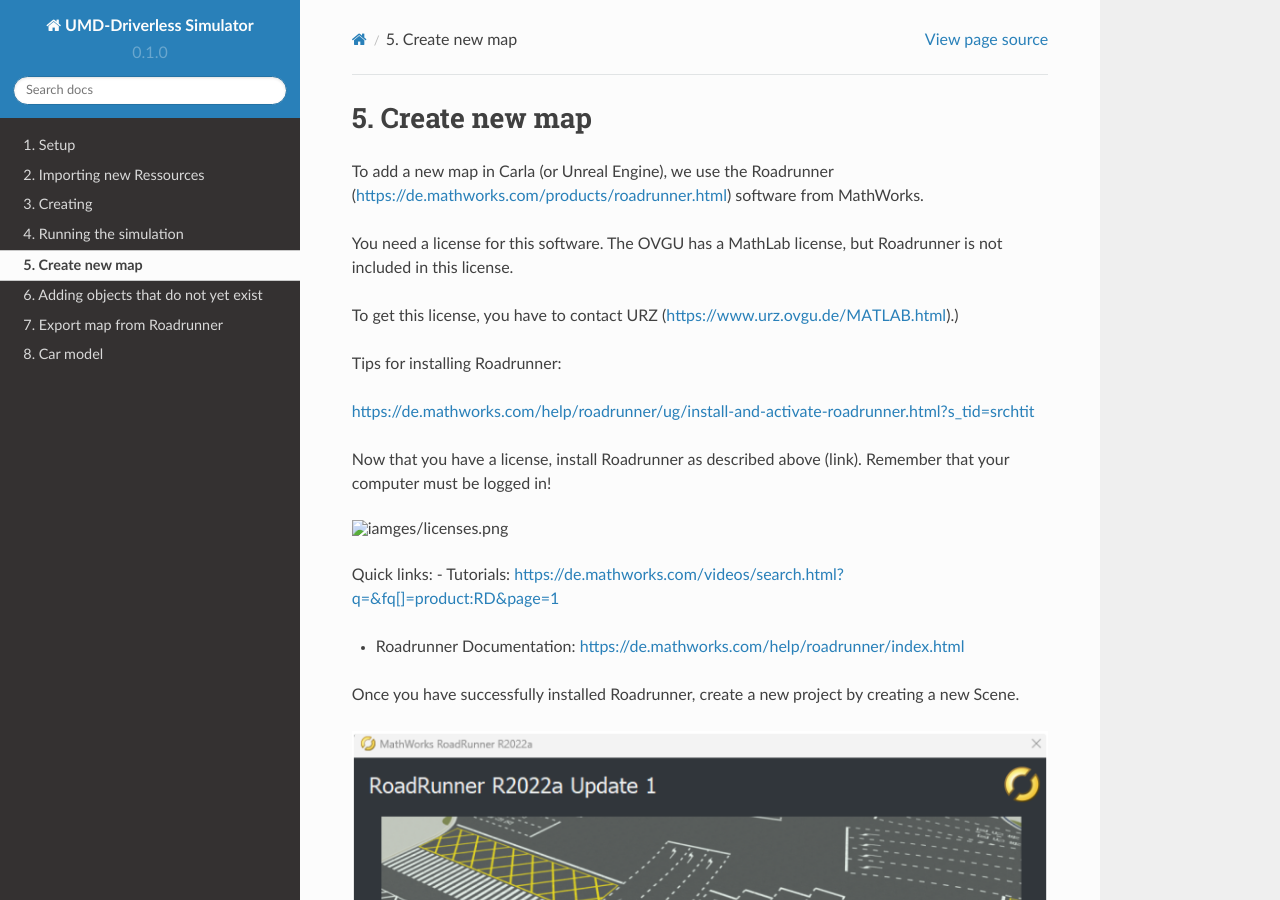
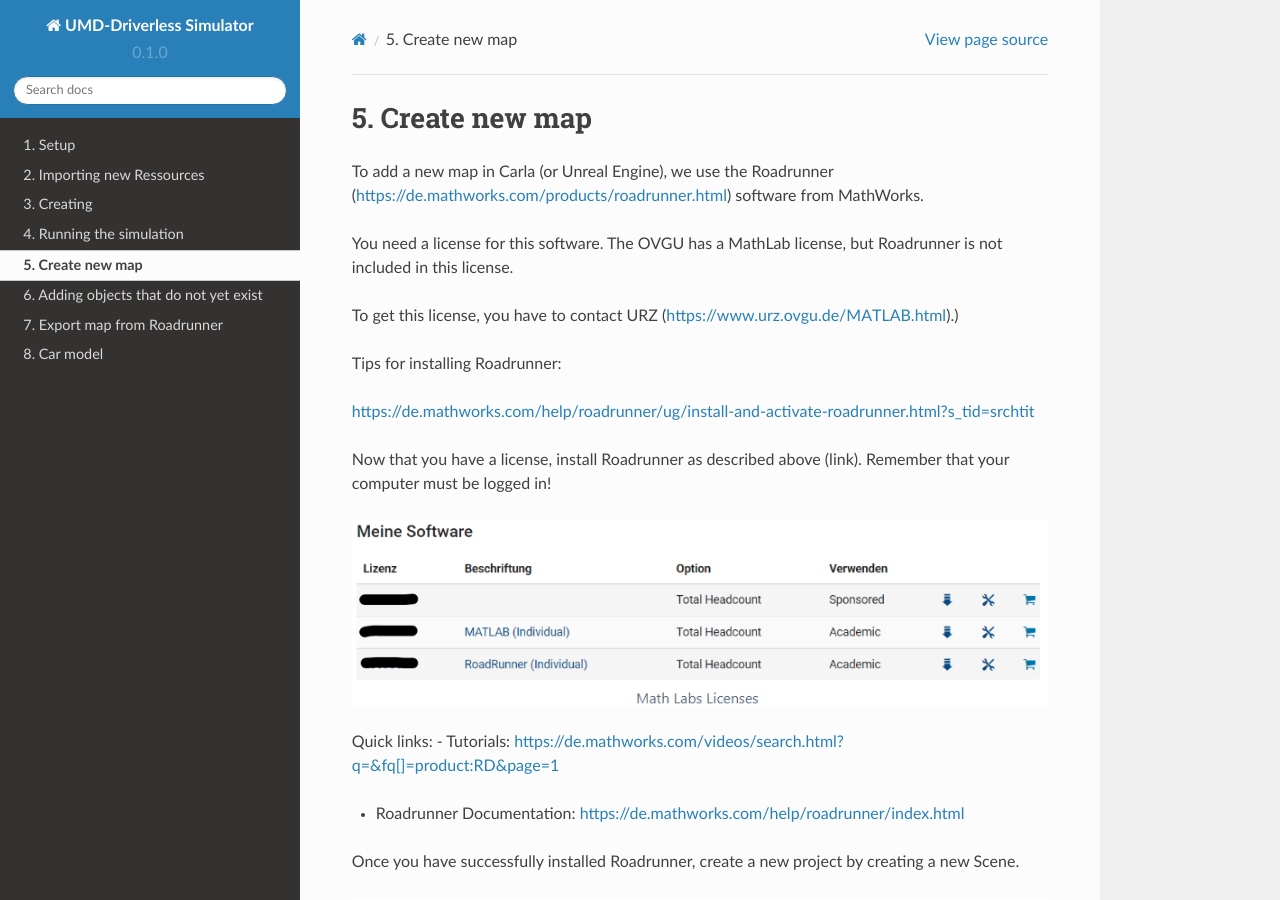
Before and after one commit to KaiPonel/UMDRacingSIM, a Sphinx documentation site: the page built from docs/source/createMap.rst, in a window 1280 px wide and 900 px high. Built offline with Sphinx 7.4.7 and the Read the Docs theme 2.0.0, drawn with Linux system fonts in a browser that asks for light colours.

Commit message:
Update createMap.rst

```diff
--- a/docs/source/createMap.rst
+++ b/docs/source/createMap.rst
@@ -14,7 +14,7 @@
 
 Now that you have a license, install Roadrunner as described above (link). Remember that your computer must be logged in!
 
-.. image:: iamges/licenses.png
+.. image:: images/licenses.png
 
 Quick links:
 - Tutorials: https://de.mathworks.com/videos/search.html?q=&fq[]=product:RD&page=1
```
